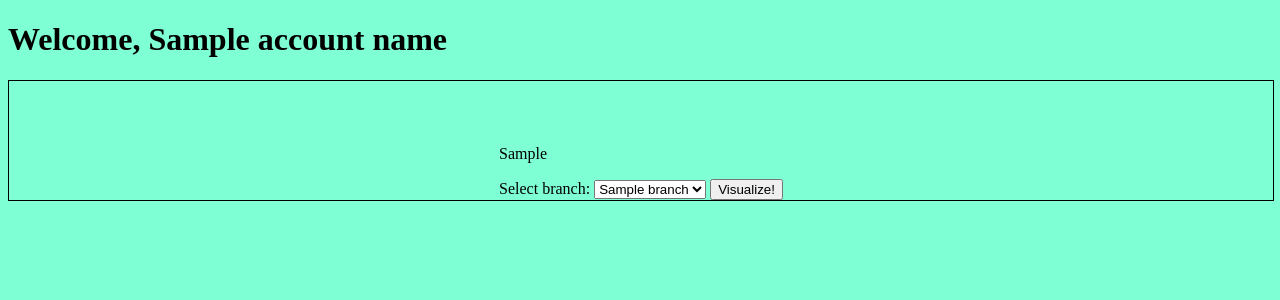
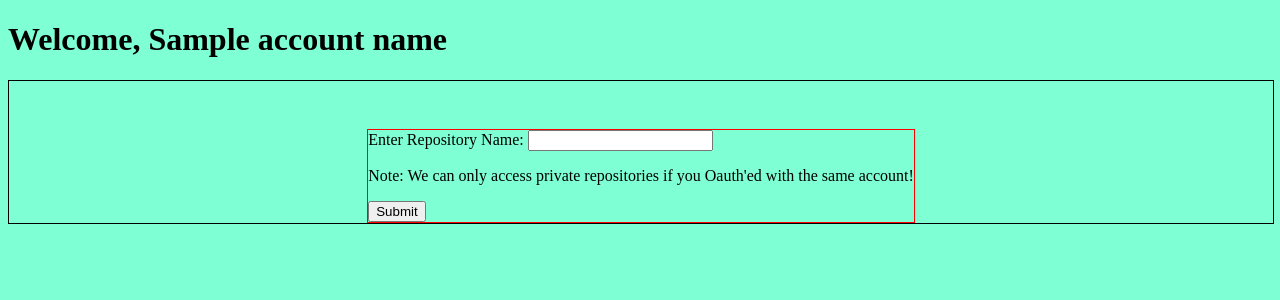
Before and after one commit to supraditya/SI507_final_project, a Flask app: template templates/credentials.html in a window 1280 px wide. Shown: the top 300 px of the page. Run offline with Flask 2, Linux system fonts and the light colour scheme; the template is opened without the code that fills it: most values are stand-ins (such as "Sample title", 1, 10 or a date in 2020).

Commit message:
streamlined flow, removed excessive code

```diff
--- a/app.py
+++ b/app.py
@@ -48,20 +48,20 @@ def github_login():
             if cache.is_dict_in_cache(APP_CACHE, account_info_json)==False:
                 APP_CACHE['account_info']=account_info_json
                 cache.save_cache(APP_CACHE)
-
-
             return render_template("credentials.html", account_name=account_info_json['login'])
 
     return '<h1>Request failed!</h1>'
 
-@app.route('/select-branch', methods=['POST', 'GET'])
-def branch_select():
+@app.route('/result', methods=['POST', 'GET'])
+def result():
     if request.method=='POST':
         ownername=APP_CACHE['account_info']['login']
-        repo_name=request.form['reponame'].strip()
+        repo_name=request.form['reponame']
         if cache.is_dict_in_cache(APP_CACHE, repo_name)==False:
-                APP_CACHE['repo_name']=repo_name
-                cache.save_cache(APP_CACHE)
+            APP_CACHE['repo_name']=repo_name
+            cache.save_cache(APP_CACHE)
+
+        #Fetching information on all branches within the given repo
         branch_url=f"/repos/{ownername}/{APP_CACHE['repo_name']}/branches"
         branch_data=github.get(branch_url)
 
@@ -74,34 +74,25 @@ def branch_select():
             for branch in APP_CACHE['branch_data']:
                 branch_names.append(branch["name"])
             if cache.is_dict_in_cache(APP_CACHE, branch_names)==False:
+                #Making a list of just the names of every branch in the repo
                 APP_CACHE['branch_names']=branch_names
                 cache.save_cache(APP_CACHE)
 
-            return render_template('credentials.html', account_name=APP_CACHE['account_info']['login'], branch_data=branch_names)
-        else:
-            return branch_url
+        all_branch_commits_data=[]
 
-@app.route('/result', methods=['POST', 'GET'])
-def result():
-    if request.method=='POST':
-        ownername=APP_CACHE['account_info']['login']
-        repo_name=APP_CACHE['repo_name']
-        branch_name=request.form['branch-dropdown'].strip()
-        branch_sha_list=APP_CACHE['branch_names']
-        # for branch in APP_CACHE["branch_data"]:
-        #     if branch["name"]==branch_name:
-        #         branch_sha_list.append(branch["commit"]["sha"])
-        #         break
-        all_branch_commits_data=[]
-        for branch_sha in branch_sha_list:
-            url=f"/repos/{ownername}/{repo_name}/commits?sha={branch_sha}"
+        for branch_name in APP_CACHE['branch_names']:
+            #Accessing individual branch commit history by inputting branch name as a query parameter into URL
+            url=f"/repos/{ownername}/{repo_name}/commits?sha={branch_name}"
             branch_commits=github.get(url)
             if branch_commits.ok:
                 branch_commits_json=branch_commits.json()
-                cleaned_branch_data=helpers.branch_data_converter(branch_commits_json)
+                cleaned_branch_data=helpers.branch_data_cleaner(branch_commits_json)
                 all_branch_commits_data.append(cleaned_branch_data)
         graph=helpers.adj_matrix_creator(all_branch_commits_data)
         return render_template('result.html', graph_data=graph)
 
 if __name__ == "__main__":
     app.run(debug=True)
+
+
+#Directed graph is ready in Data structure form. Visualize it now
--- a/static/css/main.css
+++ b/static/css/main.css
@@ -5,13 +5,14 @@ body
 .container
 {
     width: 100%;
+    height: auto;
     border: solid 1px black;
     margin: auto;
     display: flex;
     justify-content: center;
     align-items: center;
 }
-.content
+#content
 {
     border: solid 1px red;
 }
--- a/templates/credentials.html
+++ b/templates/credentials.html
@@ -1,31 +1,12 @@
 {% extends "base.html" %} {% block content %}
 <link rel="stylesheet" type="text/css" href="../static/css/main.css">
 <body>
-    {% if repo_data %}
-        <p>{{ repo_data }}</p>
-    {% endif %}
-    {% if not branch_data %}
-    <form action="/select-branch" method="POST">
-        <!-- <label for="ownername">Enter Repository Owner's name: </label>
-        <input type="text" id="ownername" name="ownername">
-        <br> -->
+    <form action="/result" method="POST">
         <label for="reponame">Enter Repository Name: </label>
         <input type="text" id="reponame" name="reponame">
         <br>
         <p>Note: We can only access private repositories if you Oauth'ed with the same account!</p>
         <input type="submit" value="Submit">
     </form>
-    {% endif %}
-    {% if branch_data %}
-        <form action="/result" method="POST">
-            <label for="branch-dropdown">Select branch: </label>
-            <select name="branch-dropdown" id="branch-dropdown">
-                {% for branch in branch_data %}
-                <option value="{{branch}}">{{branch}}</option>
-                {% endfor %}
-            </select>
-            <input type="submit" value="Visualize!">
-        </form>
-    {% endif %}
 </body>
 {% endblock %}
```
Also changed, not shown: helper_functions.py (+2 -6 lines).
